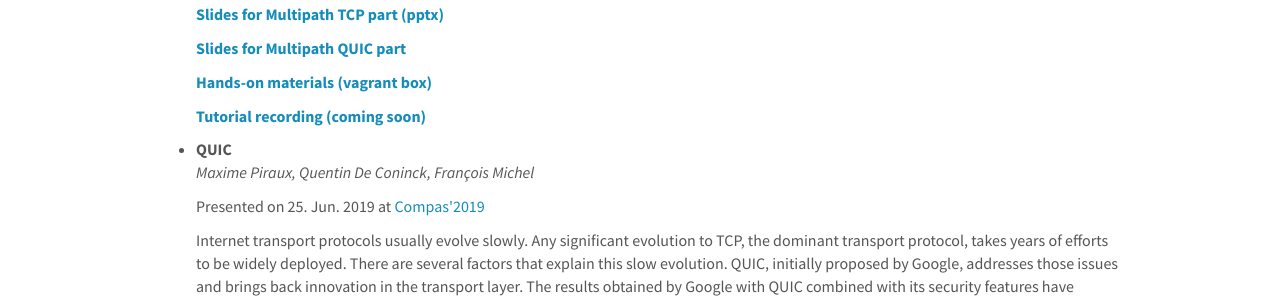
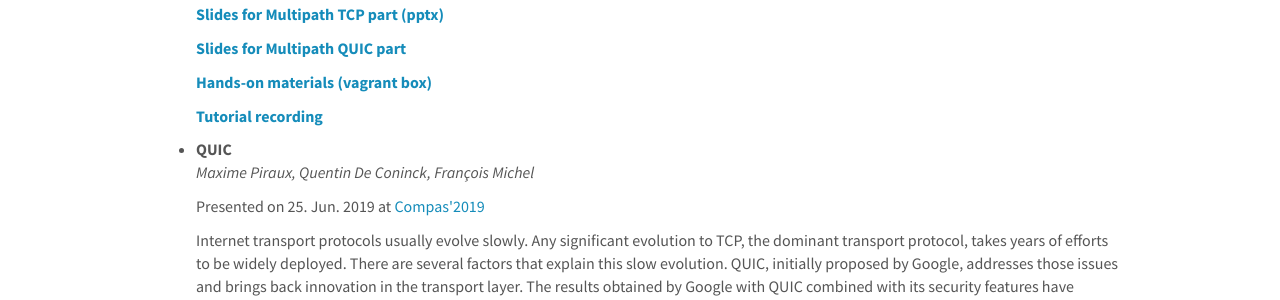
Before and after one commit to qdeconinck/qdeconinck.github.io, a Jekyll site: the page built from _pages/teaching.md, in a window 1280 px wide and 900 px high, scrolled down 482 px. Shown: the part 154-454 px from the top of the window. Built offline with Jekyll 4.4.1, drawn with Linux system fonts in a browser that asks for light colours; nearby versions of some CDN libraries.

Commit message:
add tutorial link

```diff
--- a/_data/tutolist.yml
+++ b/_data/tutolist.yml
@@ -19,8 +19,8 @@
       display: Slides for Multipath QUIC part
     - url: https://github.com/qdeconinck/sigcomm20_mptp_tutorial
       display: Hands-on materials (vagrant box)
-    - url:
-      display: Tutorial recording (coming soon)
+    - url: http://ezcast.uclouvain.be/ezplayer/index.php?action=view_asset_bookmark&album=MultipathTransportTu-pub&asset=2020_08_27_16h56_53s&t=2330&type=cam
+      display: Tutorial recording
 
 - date: 25. Jun. 2019
   title: QUIC
```
